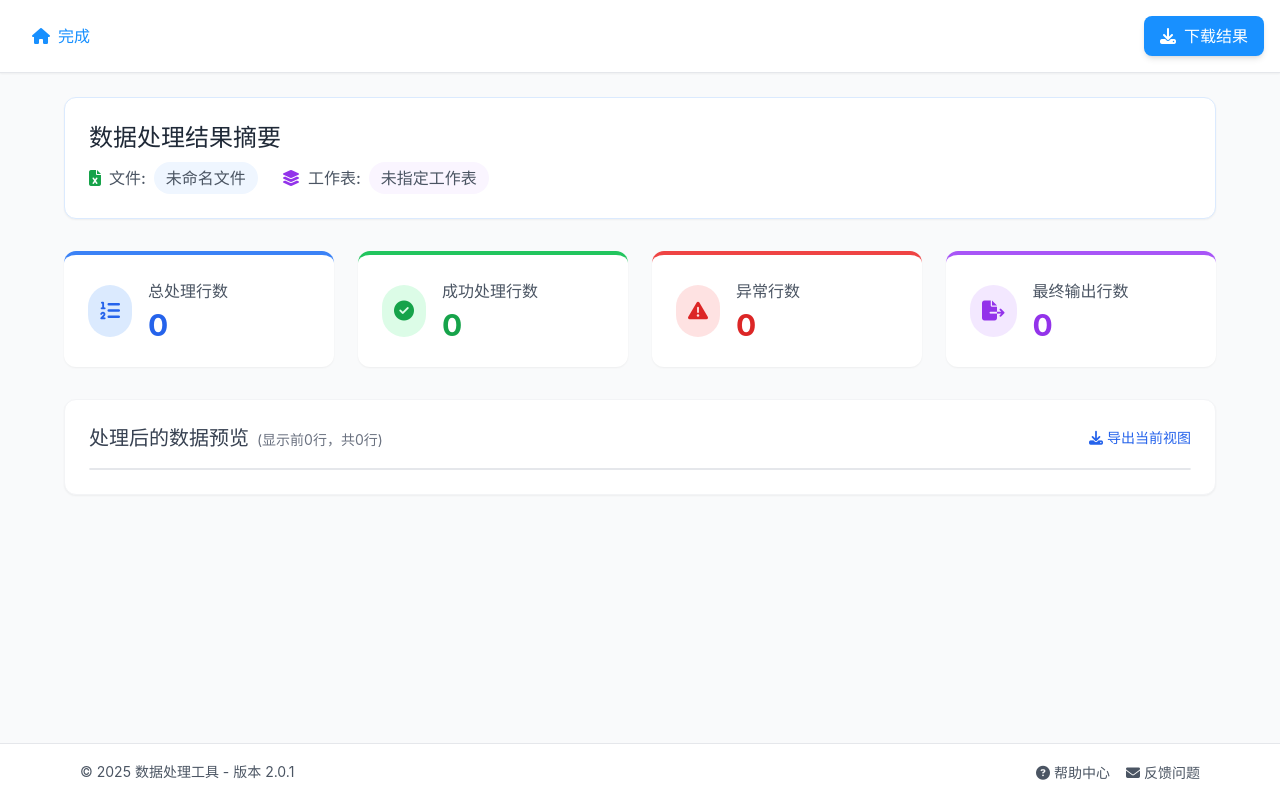
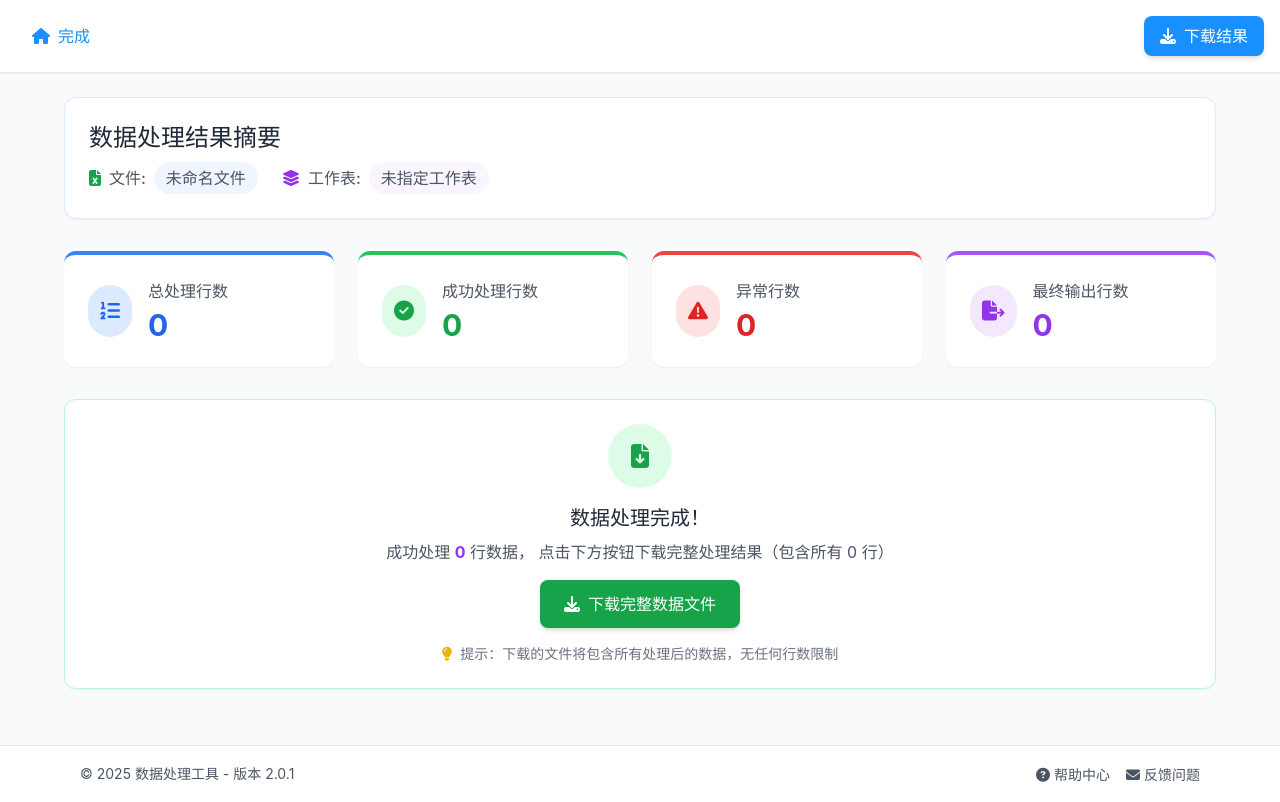
Before and after one commit to Melaniewit/split_serial_number_excel_tool, a React (Vite) app: page /result in a window 1280 px wide. Built offline with nearby package versions, Linux system fonts and the light colour scheme.

Commit message:
remove processed data preview

```diff
--- a/src/pages/ResultPage.tsx
+++ b/src/pages/ResultPage.tsx
@@ -27,7 +27,6 @@ export default function ResultPage() {
     sheetNames = []
   } = state || {};
 
-  const [currentPage, setCurrentPage] = useState(1);
   const [processedResult, setProcessedResult] = useState<ProcessedResult>({
     total: 0,
     processedRows: 0,
@@ -36,8 +35,6 @@ export default function ResultPage() {
     processedData: [],
     finalRowCount: 0
   });
-
-  const rowsPerPage = 20;
 
   useEffect(() => {
     const result = getProcessedData();
@@ -54,13 +51,6 @@ export default function ResultPage() {
   } = processedResult;
 
   const statsData = { total, processedRows, delimiterStats, finalRowCount };
-
-  // 分页计算
-  const totalPages = Math.ceil(processedData.length / rowsPerPage);
-  const currentData = processedData.slice(
-    (currentPage - 1) * rowsPerPage,
-    currentPage * rowsPerPage
-  );
 
   const handleDownload = () => {
     toast.info('正在准备下载处理后的文件...');
@@ -313,103 +303,29 @@ export default function ResultPage() {
             </div>
           )}
 
-          {/* 处理后的数据预览 */}
-          <div className="bg-white p-6 rounded-xl shadow-sm mb-8 border border-gray-100 transform hover:shadow-md transition-all duration-300">
-            <div className="flex flex-col md:flex-row md:items-center justify-between mb-4">
-              <h3 className="text-xl font-semibold text-gray-700">
-                处理后的数据预览
-                <span className="text-sm font-normal text-gray-500 ml-2">
-                  (显示前{Math.min(50, processedData.length)}行，共{finalRowCount}行)
-                </span>
-              </h3>
-              <div className="mt-2 md:mt-0">
-                <button className="text-sm text-blue-600 hover:text-blue-800 flex items-center">
-                  <i className="fa-solid fa-download mr-1"></i>
-                  导出当前视图
-                </button>
+          {/* 下载提示卡片 */}
+          <div className="bg-white p-6 rounded-xl shadow-sm mb-8 border border-green-200">
+            <div className="flex flex-col items-center text-center">
+              <div className="bg-green-100 w-16 h-16 rounded-full flex items-center justify-center mb-4">
+                <i className="fa-solid fa-file-arrow-down text-green-600 text-2xl"></i>
               </div>
+              <h3 className="text-xl font-semibold text-gray-800 mb-2">数据处理完成！</h3>
+              <p className="text-gray-600 mb-4">
+                成功处理 <span className="font-bold text-purple-600">{finalRowCount}</span> 行数据，
+                点击下方按钮下载完整处理结果（包含所有 {finalRowCount} 行）
+              </p>
+              <button
+                onClick={handleDownload}
+                className="flex items-center bg-green-600 hover:bg-green-700 text-white px-6 py-3 rounded-lg transition-colors shadow-md"
+              >
+                <i className="fa-solid fa-download mr-2"></i>
+                <span className="font-medium">下载完整数据文件</span>
+              </button>
+              <p className="mt-4 text-sm text-gray-500">
+                <i className="fa-solid fa-lightbulb mr-2 text-yellow-500"></i>
+                提示：下载的文件将包含所有处理后的数据，无任何行数限制
+              </p>
             </div>
-
-            <div className="overflow-x-auto rounded-lg border border-gray-200">
-              <table className="min-w-full divide-y divide-gray-200">
-                <thead className="bg-gray-50">
-                  <tr>
-                    {Object.keys(processedData[0] || {}).map((key) => (
-                      <th
-                        key={key}
-                        className="px-6 py-3 text-left text-xs font-medium text-gray-700 uppercase tracking-wider bg-gray-100"
-                      >
-                        {key}
-                      </th>
-                    ))}
-                  </tr>
-                </thead>
-                <tbody className="bg-white divide-y divide-gray-200">
-                  {currentData.map((row, index) => (
-                    <tr key={index} className="hover:bg-gray-50">
-                      {Object.values(row).map((value, i) => (
-                        <td
-                          key={i}
-                          className="px-6 py-4 text-sm text-gray-700"
-                        >
-                          {String(value)}
-                        </td>
-                      ))}
-                    </tr>
-                  ))}
-                </tbody>
-              </table>
-            </div>
-
-            {/* 分页控制 */}
-            {totalPages > 1 && (
-              <div className="flex flex-col sm:flex-row justify-between items-center mt-6 gap-4">
-                <div className="text-sm text-gray-600">
-                  显示 {Math.min((currentPage - 1) * rowsPerPage + 1, processedData.length)} -
-                  {Math.min(currentPage * rowsPerPage, processedData.length)} 条，
-                  共 {processedData.length} 条记录
-                </div>
-
-                <div className="flex items-center space-x-2">
-                  <button
-                    onClick={() => setCurrentPage(p => Math.max(1, p - 1))}
-                    disabled={currentPage === 1}
-                    className="flex items-center px-4 py-2 border border-gray-300 rounded-md text-sm font-medium text-gray-700 hover:bg-gray-50 disabled:opacity-50"
-                  >
-                    <i className="fa-solid fa-chevron-left mr-2"></i>
-                    上一页
-                  </button>
-
-                  <div className="flex items-center">
-                    {Array.from({ length: Math.min(5, totalPages) }, (_, i) => {
-                      const page = Math.max(1, Math.min(totalPages - 4, currentPage - 2)) + i;
-                      return page > 0 && page <= totalPages ? (
-                        <button
-                          key={page}
-                          onClick={() => setCurrentPage(page)}
-                          className={`w-10 h-10 flex items-center justify-center rounded-full mx-1 ${
-                            currentPage === page
-                              ? 'bg-blue-600 text-white'
-                              : 'text-gray-600 hover:bg-gray-100'
-                          }`}
-                        >
-                          {page}
-                        </button>
-                      ) : null;
-                    })}
-                  </div>
-
-                  <button
-                    onClick={() => setCurrentPage(p => Math.min(totalPages, p + 1))}
-                    disabled={currentPage === totalPages}
-                    className="flex items-center px-4 py-2 border border-gray-300 rounded-md text-sm font-medium text-gray-700 hover:bg-gray-50 disabled:opacity-50"
-                  >
-                    下一页
-                    <i className="fa-solid fa-chevron-right ml-2"></i>
-                  </button>
-                </div>
-              </div>
-            )}
           </div>
 
           {/* 异常数据处理 */}
@@ -430,7 +346,6 @@ export default function ResultPage() {
                       <th className="px-6 py-3 text-left text-xs font-medium text-gray-700 uppercase tracking-wider bg-gray-100">行号</th>
                       <th className="px-6 py-3 text-left text-xs font-medium text-gray-700 uppercase tracking-wider bg-gray-100">原始内容</th>
                       <th className="px-6 py-3 text-left text-xs font-medium text-gray-700 uppercase tracking-wider bg-gray-100">原因</th>
-                      <th className="px-6 py-3 text-left text-xs font-medium text-gray-700 uppercase tracking-wider bg-gray-100">操作</th>
                     </tr>
                   </thead>
                   <tbody className="bg-white divide-y divide-gray-200">
@@ -442,9 +357,6 @@ export default function ResultPage() {
                           <span className="inline-flex items-center px-2.5 py-0.5 rounded-full text-xs font-medium bg-red-100 text-red-800">
                             {item.reason}
                           </span>
-                        </td>
-                        <td className="px-6 py-4 whitespace-nowrap text-sm font-medium">
-                          <button className="text-blue-600 hover:text-blue-900">查看详情</button>
                         </td>
                       </tr>
                     ))}
```
